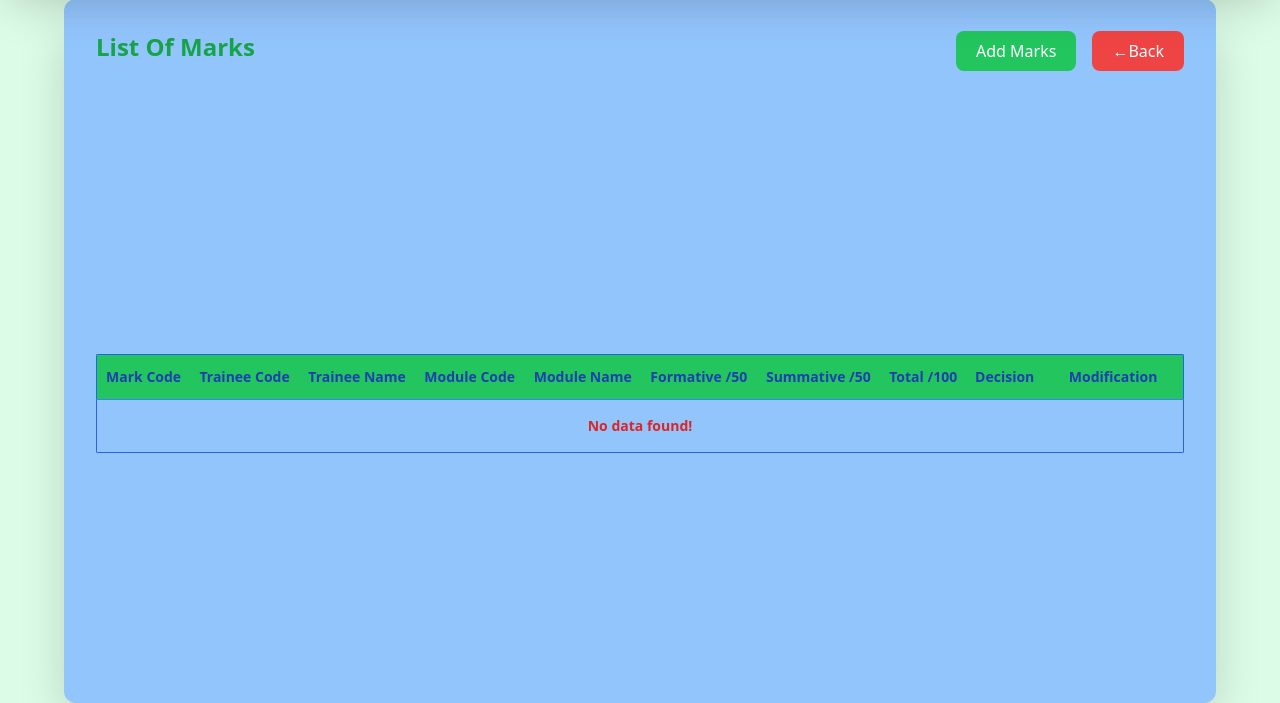
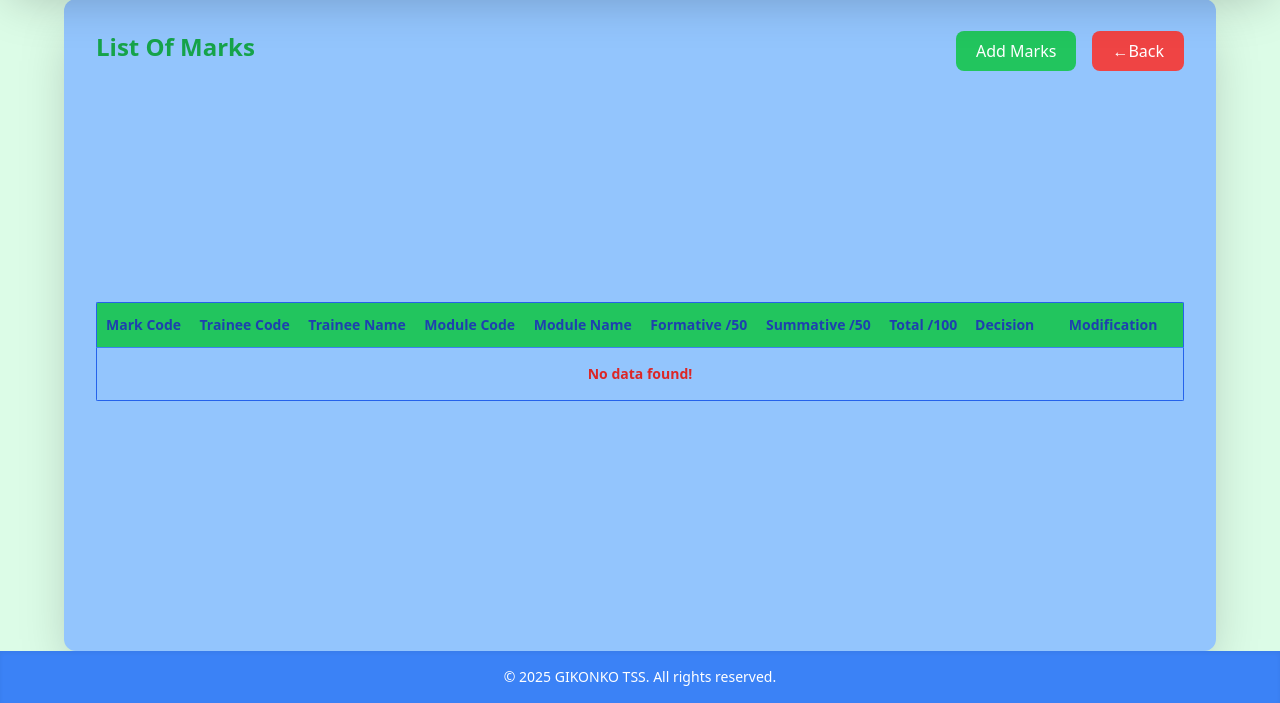
Before and after one commit to nietiene/Niyomugabo_Etinene_PHP_PHROGRAMMING_INTEGRATED_ASSESSMENT, a PHP site: page /listOfMarks.php in a window 1280 px wide. Shown: the part 97-800 px from the top of the page. Run offline with PHP 8.4, Linux system fonts and the light colour scheme; the visitor is signed in with stand-in values (Sample User, id 1); data that the repository does not hold is empty; some libraries are stand-ins or nearby versions.

Commit message:
commit of gikonko-tss-managment-system

```diff
--- a/listOfMarks.php
+++ b/listOfMarks.php
@@ -98,5 +98,9 @@
   </div>
 </main>
 
+
+    <footer class="bg-blue-500 text-center py-4 shadow-inner text-sm text-white">
+          &copy; <?php echo date("Y"); ?> GIKONKO TSS. All rights reserved.
+  </footer>
 </body>
 </html>
--- a/listOfModule.php
+++ b/listOfModule.php
@@ -89,5 +89,10 @@
             </div>
         </div>
     </main>
+
+
+    <footer class="bg-blue-500 text-center py-4 shadow-inner text-sm text-white">
+          &copy; <?php echo date("Y"); ?> GIKONKO TSS. All rights reserved.
+  </footer>
 </body>
 </html>
```
